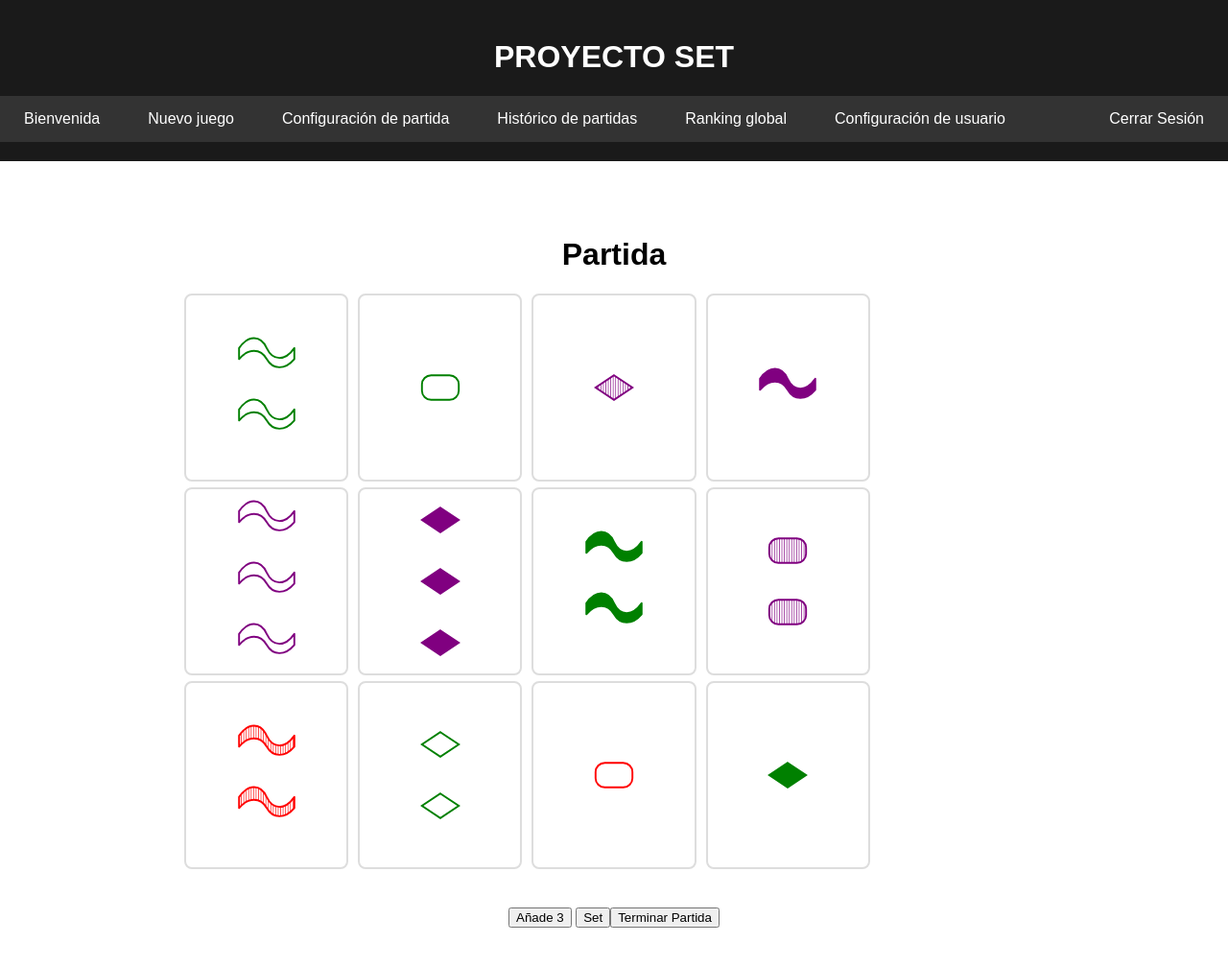
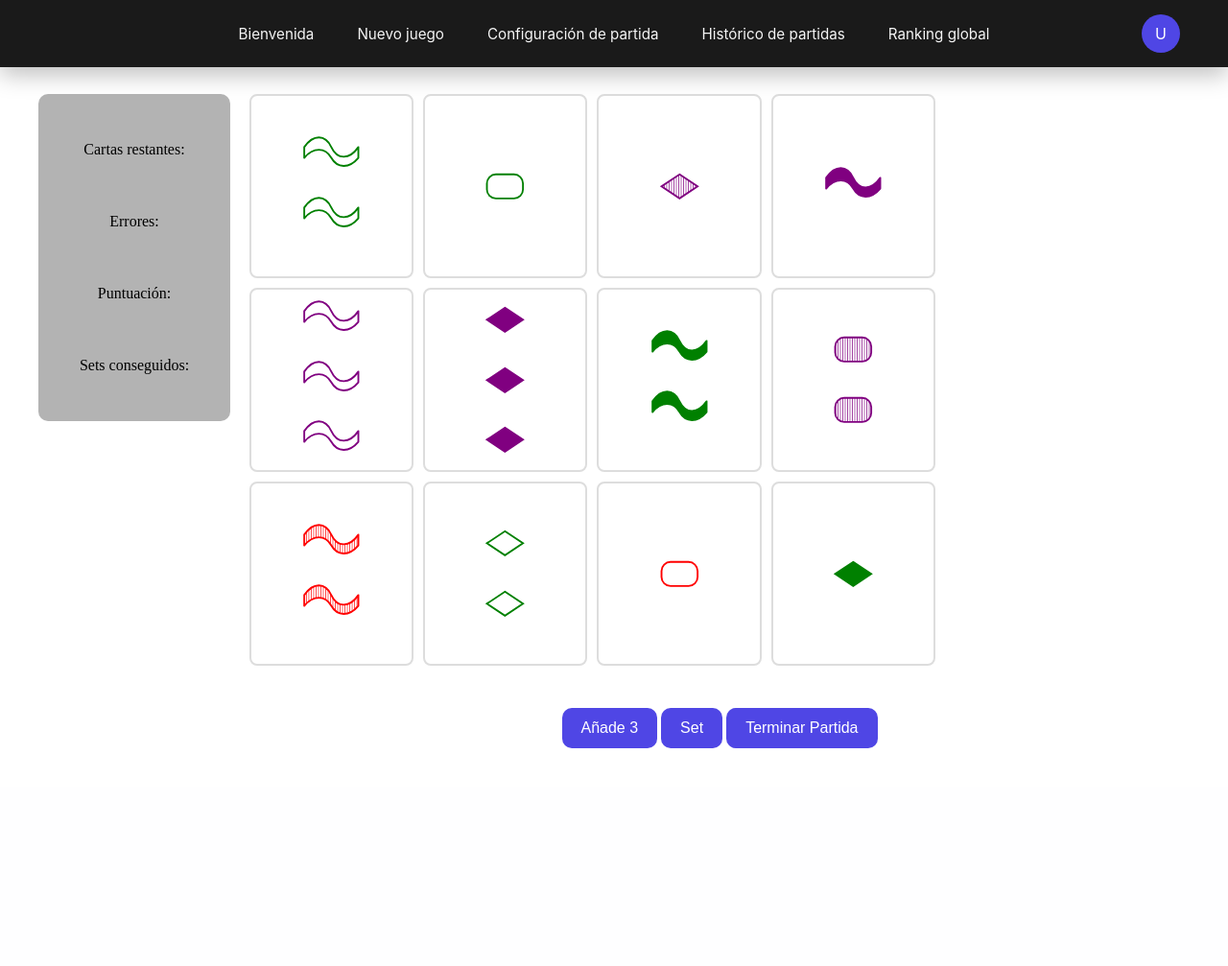
Before and after one commit to shertas/Set, a PHP site: page /src/modules/game/views/game.html in a window 1280 px wide. Shown: the whole page at 96% size. After the commit the page ends 780 px from the top, so only its background shows below. Run offline with PHP 8.4, Linux system fonts and the light colour scheme.

Commit message:
refactor(game): update style game view and css's

```diff
--- a/src/global/styles/styles.css
+++ b/src/global/styles/styles.css
@@ -5,6 +5,7 @@
     --color-bg: #0f0f0f;
     --color-bg-card: #1a1a1a;
     --color-bg-card-sub: #303030;
+    --color-bg-game: #FFFFFF;
     --color-primary: #4f46e5;
     --color-primary-hover: #4338ca;
     --color-text: #f5f5f5;
@@ -23,13 +24,25 @@
 /* ----------------------------------------
     ESTILOS BASE
 ---------------------------------------- */
-body {
+.body-main{
     font-family: "Inter", Arial, sans-serif;
     background-color: var(--color-bg);
     color: var(--color-text);
+/*   box-sizing: border-box;*/
     margin: 0;
     padding: 0;
-    min-height: 100vh;
+}
+
+.body-game{
+ /*   box-sizing: border-box;*/
+    background-color: var(--color-bg-game);
+    display: flex;
+    flex-direction: column;
+    align-items: center;
+    justify-content: center;
+    text-align: center;
+    padding: 40px 0;
+    margin-top: 40px;
 }
 
 .header {
--- a/src/modules/game/game.css
+++ b/src/modules/game/game.css
@@ -1,4 +1,38 @@
-/* Grid de cartas */
+/* 2-column layout */
+.game-layout{
+  display: grid;
+  grid-template-columns: 200px 1fr; /* marcador ancho fijo, resto para grid */
+  gap: 20px;
+  width: calc(100% - 40px);
+  max-width: 1200px;
+  align-items: stretch; /* clave: hace que la columna izquierda tenga la misma altura */
+}
+
+/* LEFT column: marcador */
+#marcador{
+  display: grid;
+  place-items: center; /* centra texto pt/bot y hor */
+  padding: 20px;
+  background: #b3b3b3;
+  border-radius: var(--radius);
+  height: 50%;
+  text-align: center;  /* centrado del texto */
+}
+
+/* RIGHT column: grid + buttons */
+.game-right{
+  display: grid;
+  grid-template-rows: 1fr auto; /* 1fr -> cards ocupo todo, auto -> botones abajo */
+
+}
+
+/* Asegurar que botones estén al final */
+#buttons {
+  align-self: end;
+  justify-self: center;
+}
+
+/* Grid de cartas*/
 #cardsGrid {
   display: grid;
   grid-template-columns: repeat(5, 1fr);
@@ -9,9 +43,8 @@
   width: 70vw;
   height: 80vh;
   flex-grow: 1;
-  /* ocupa todo el espacio disponible del body */
+  /* ocupa todo el espacio disponible del body*/
   box-sizing: border-box;
-
 }
 
 /* Carta */
@@ -60,3 +93,31 @@
   outline: 4px solid yellow;
   border-radius: 10px;
 }
+
+/*
+/* Responsivo: apilar en pantallas pequeñas - mirarlo sigue fallando
+@media (max-width: 800px){
+
+  .menu{
+    grid-column: col-start / span 2;
+    grid-row: 1/5;
+  }
+
+  .user-menu{
+    grid-column: col-start 3 / span 1;
+  }
+
+  .cardsGrid{
+    grid-column: col-start 5 / span 2;
+    grid-row: 2/4;
+  }
+
+  #marcador{
+    grid-column: col-start 8 / span 1;
+    grid-row: 2/4;
+  }
+
+  #buttons{
+    grid-column: col-start / span 10;
+  }
+}*/
--- a/src/modules/game/services/set-rules.js
+++ b/src/modules/game/services/set-rules.js
@@ -6,15 +6,15 @@ export function setRules(level) {
     switch (level) {
         case 1: // Easy
             penalty = 0
-            buttonsDiv.innerHTML = '<button class="button" id="help">Pista</button><button class="button" id="add3">Añade 3</button> <button class="button" id="isSet">Set</button> <button class="button" id="endGame">Terminar Partida</button>'
+            buttonsDiv.innerHTML = '<button class="btn-primary" id="help">Pista</button> <button class="btn-primary" id="add3">Añade 3</button> <button class="btn-primary" id="isSet">Set</button> <button class="btn-primary" id="endGame">Terminar Partida</button>'
             break
         case 2: // Medium
             penalty = 0.5
-            buttonsDiv.innerHTML = '<button class="button" id="add3">Añade 3</button> <button class="button" id="isSet">Set</button><button class="button" id="endGame">Terminar Partida</button>'
+            buttonsDiv.innerHTML = '<button class="btn-primary" id="add3">Añade 3</button> <button class="btn-primary" id="isSet">Set</button> <button class="btn-primary" id="endGame">Terminar Partida</button>'
             break
         case 3: // Hard
             penalty = 1
-            buttonsDiv.innerHTML = ' <button class="button" id="isSet">Set</button><button class="button" id="endGame">Terminar Partida</button>'
+            buttonsDiv.innerHTML = '<button class="btn-primary" id="isSet">Set</button> <button class="btn-primary" id="endGame">Terminar Partida</button>'
             break
     }
     return penalty
--- a/src/modules/game/views/game.html
+++ b/src/modules/game/views/game.html
@@ -5,27 +5,42 @@
     <meta charset="UTF-8">
     <meta name="viewport" content="width=device-width, initial-scale=1.0">
     <title>PROYECTO SET</title>
-    <link rel="stylesheet" href="/styles.css">
+    <link rel="stylesheet" href="../../../global/styles/styles.css">
     <link rel="stylesheet" href="../game.css">
     <script src="https://code.jquery.com/jquery-3.6.0.min.js"></script>
     <script type="module" src="../services/game-manager.js"></script>
+    <script src="../../../global/services/user-menu.js"></script>
 </head>
 
 <body>
-    <header>
-        <h1>PROYECTO SET</h1>
+    <div class="body-main">
+
+    <header class="topbar">
+
+    <!--Menú principal-->
     <nav>
         <ul class="menu">
-                <li><a href="/src/modules/login/views/welcome.html">Bienvenida</a></li>
-                <li><a href="/src/modules/game/services/new-game.php">Nuevo juego</a></li>
-                <li><a href="/src/modules/game-config/views/game-config.html">Configuración de partida</a></li>
-                <li><a href="/src/views/user-ranking.html">Histórico de partidas</a></li>
-                <li><a href="/src/views/global-ranking.html">Ranking global</a></li>
-                <li><a href="/src/views/config-user.html">Configuración de usuario</a></li>
-                <li class="cerrar-sesion"><a href="/src/modules/login/views/login.html">Cerrar Sesión</a></li>
+            <li ><a href="../../login/views/welcome.html">Bienvenida</a></li>
+            <li><a href="../../game/services/new-game.php">Nuevo juego</a></li>
+            <li><a href="../../game-config/views/game-config.html">Configuración de partida</a></li>
+            <li><a href="../../../views/user-ranking.html">Histórico de partidas</a></li>
+            <li><a href="../../../views/global-ranking.html">Ranking global</a></li>
         </ul>
     </nav>
+
+    <!-- Menú de usuario -->
+    <div class="user-menu">
+        <div class="user-avatar" id="avatar">U</div>
+
+        <div class="user-dropdown" id="userDropdown">
+            <a href="../../../views/config-user.html">Configuración</a>
+            <a href="../../login/views/login.html">Cerrar sesión</a>
+        </div>
+    </div>
+
     </header>
+    </div>
+
     <svg width="0" height="0" xmlns="http://www.w3.org/2000/svg">
         <defs>
             <pattern id="stripesred" patternUnits="userSpaceOnUse" width="4" height="8">
@@ -39,9 +54,19 @@
             </pattern>
         </defs>
     </svg>
-    <main class="cuerpo">
+
+<!--    <main class="cuerpo">-->
+    <main class="body-game">
         <!-- Contenido principal de la página -->
-        <h1 class="titulo">Partida</h1>
+        <div class="game-layout">
+            <div id="marcador">
+                <p id="k1">Cartas restantes: <span id="v1"></span></p>
+                <p id="k2">Errores: <span id="v2"></span></p>
+                <p id="k3">Puntuación: <span id="v3"></span></p>
+                <p id="k4">Sets conseguidos: <span id="v4"></span></p>
+            </div>
+
+            <div class="game-right">
                 <div id="cardsGrid">
                     <div id="cardPosition1" data-void="true"></div>
                     <div id="cardPosition2" data-void="true"></div>
@@ -59,7 +84,10 @@
                     <div id="cardPosition12" data-void="true"></div>
                     <div id="cardPosition15" data-void="true"></div>
                 </div>
+
                 <div id="buttons"></div>
+            </div>
+        </div>
     </main>
 </body>
 
--- a/src/modules/login/views/login.html
+++ b/src/modules/login/views/login.html
@@ -9,7 +9,7 @@
     <script src="../services/login.js"></script>
 </head>
 
-<body>
+<body class="body-main">
     <header class="auth-header">PROYECTO SET</header>
 
     <div class="login-wrapper">
--- a/src/modules/login/views/welcome.html
+++ b/src/modules/login/views/welcome.html
@@ -8,10 +8,10 @@
   <link rel="stylesheet" href="../../../global/styles/styles.css">
 </head>
 
-<body>
+<body class="body-main">
   <header class="topbar">
-  <!--  <h1 class="logo">PROYECTO SET</h1>-->
 
+    <!--Menú principal-->
     <nav>
       <ul class="menu">
         <li ><a href="welcome.html">Bienvenida</a></li>
```
Lines whose indentation alone changed are shown as unchanged.
